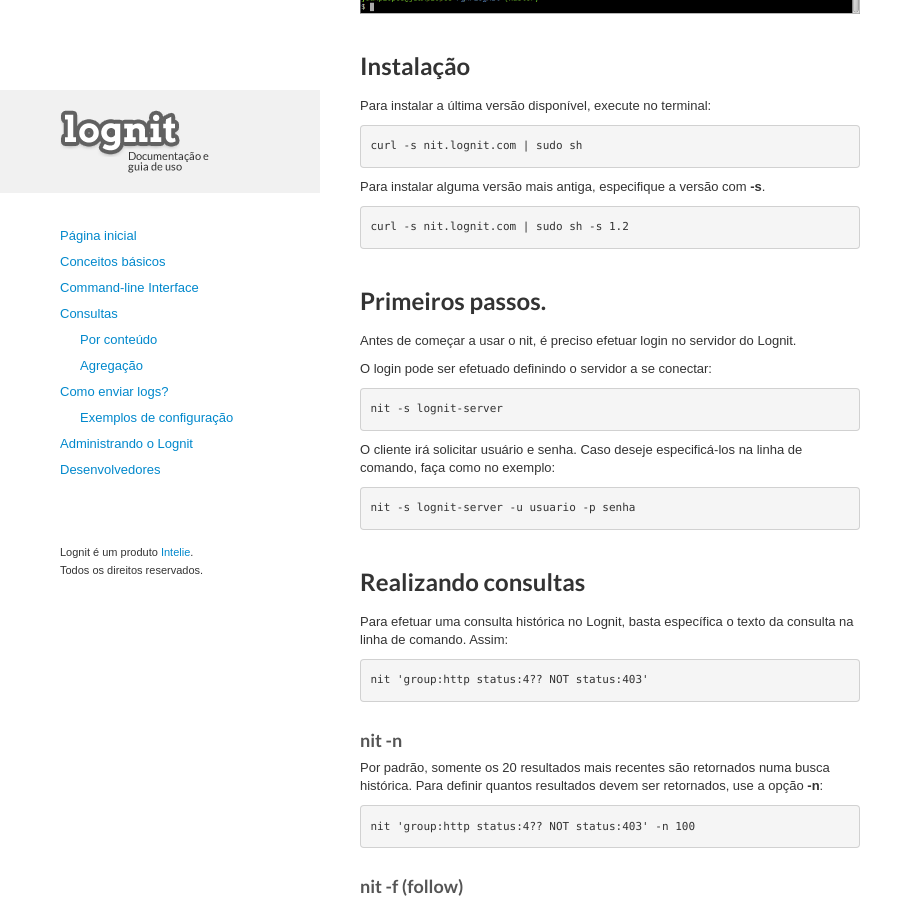
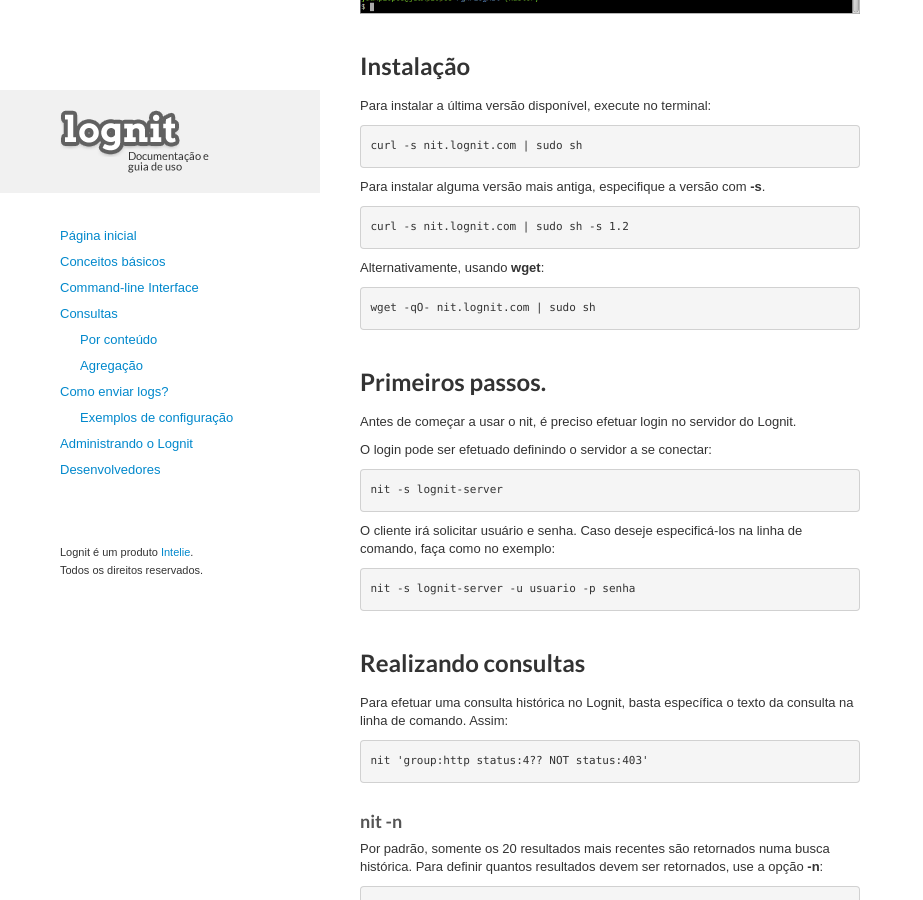
Before and after one commit to isabella232/lognit-docs, a Jekyll site: the page built from nit.md, in a window 1280 px wide and 900 px high, scrolled down 635 px. Shown: the whole window, without its empty margins (0-923 px from the left). Built offline with Jekyll 4.4.1, drawn with Linux system fonts in a browser that asks for light colours.

Commit message:
wget instructions

```diff
--- a/nit.md
+++ b/nit.md
@@ -19,6 +19,11 @@
 Para instalar alguma versão mais antiga, especifique a versão com **-s**.
 
     curl -s nit.lognit.com | sudo sh -s 1.2
+
+Alternativamente, usando **wget**:
+
+    wget -qO- nit.lognit.com | sudo sh
+
 
 ## Primeiros passos.
 
```
